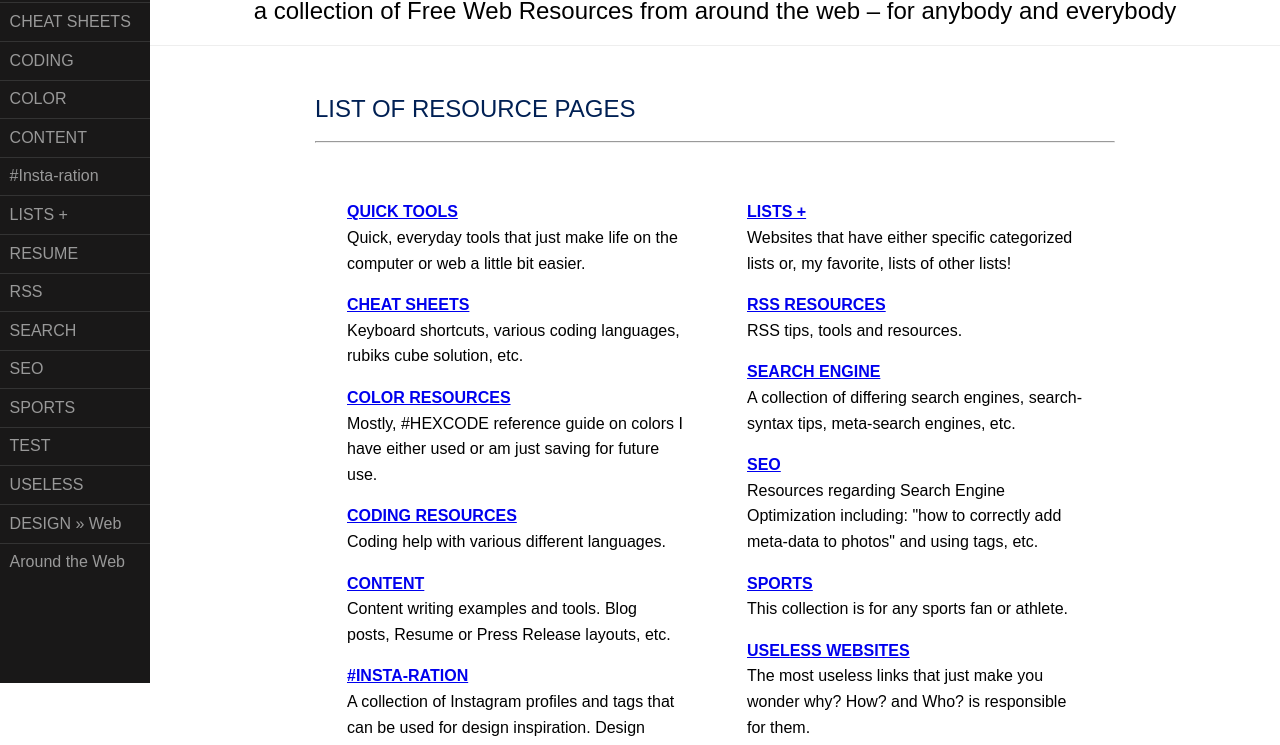
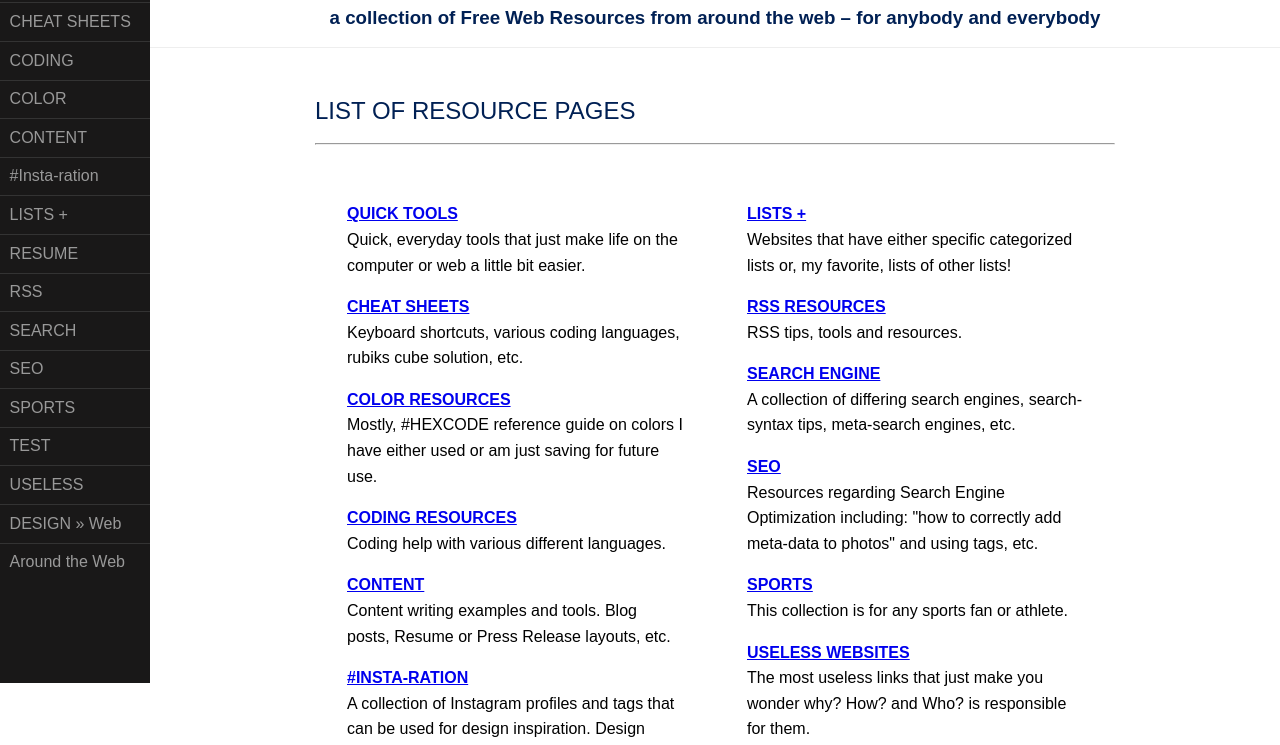
Before and after one commit to baksterism/purebox, a plain HTML site: page index.html in a window 1280 px wide. Shown: the part 117-862 px from the top of the page. Drawn offline with nearby package versions, Linux system fonts and the light colour scheme.

Commit message:
Update index.html

```diff
--- a/index.html
+++ b/index.html
@@ -87,7 +87,7 @@
     <div id="main">
         <div class="header">
             <h1>PureBox - Web Resources</h1>
-            <h2>a collection of Free Web Resources from around the web &ndash; for anybody and everybody</h2>
+            <h3>a collection of Free Web Resources from around the web &ndash; for anybody and everybody</h3>
         </div>
 
         <div class="content">
```
